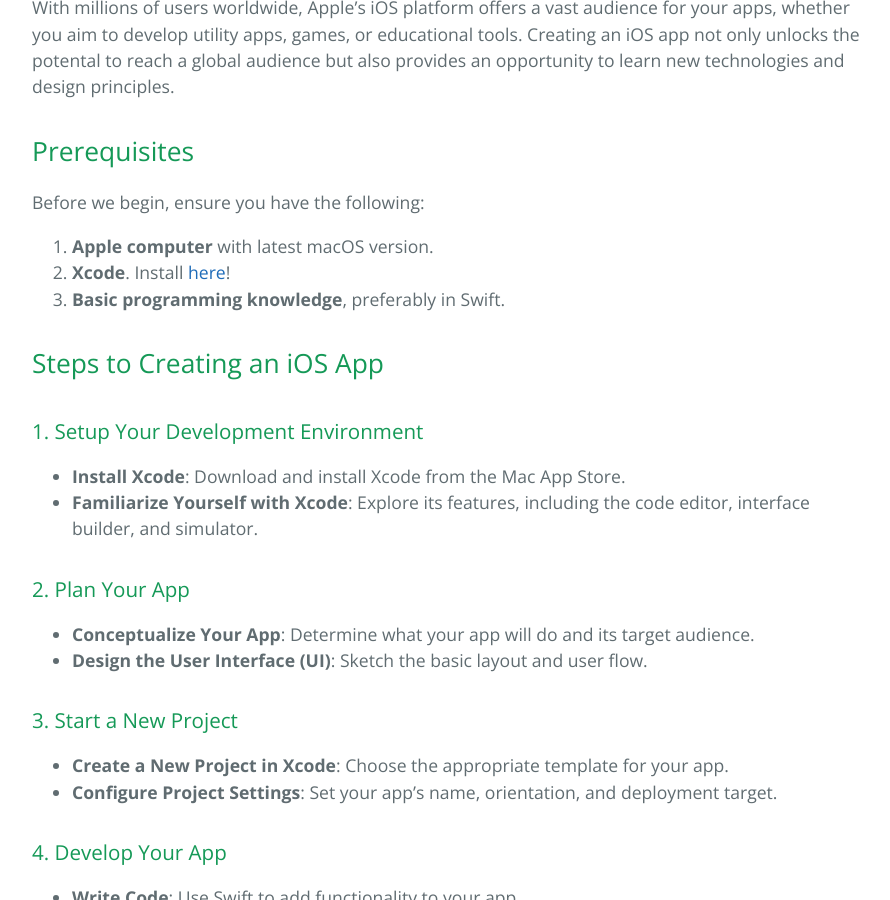
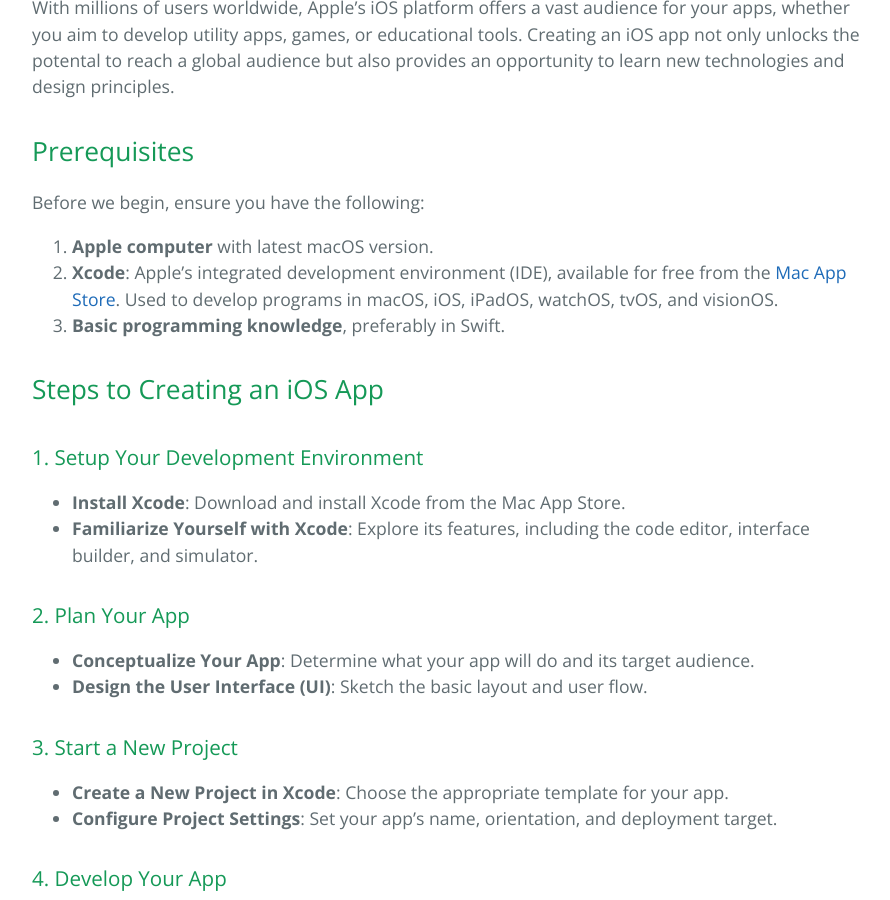
Before and after one commit to learning-software-engineering/learning-software-engineering.github.io, a Jekyll site: the page built from Topics/Tech_Stacks/iOS.md, in a window 1280 px wide and 900 px high, scrolled down 705 px. Shown: the whole window, without its empty margins (192-1082 px from the left). Built offline with Jekyll 4.4.1, drawn with Linux system fonts in a browser that asks for light colours; our own code applies the rules of GitHub Pages for plain Markdown files.

Commit message:
elaborate on xcode suggestion

```diff
--- a/Topics/Tech_Stacks/iOS.md
+++ b/Topics/Tech_Stacks/iOS.md
@@ -16,7 +16,7 @@
 Before we begin, ensure you have the following:
 
 1. **Apple computer** with latest macOS version.
-2. **Xcode**. Install [here](https://apps.apple.com/us/app/xcode/id497799835?mt=12)!
+2. **Xcode**: Apple's integrated development environment (IDE), available for free from the [Mac App Store](https://apps.apple.com/us/app/xcode/id497799835?mt=12). Used to develop programs in macOS, iOS, iPadOS, watchOS, tvOS, and visionOS.
 3. **Basic programming knowledge**, preferably in Swift.
 
 ## Steps to Creating an iOS App
```
